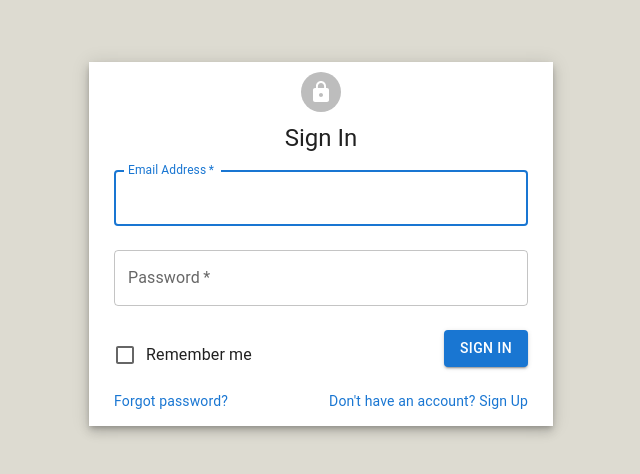
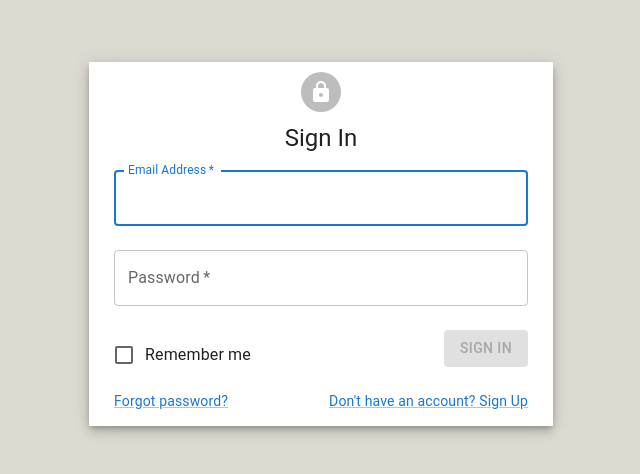
Before and after one commit to NazemMahmud/mern-chat, a React (Create React App) app in the folder client/: page /login in a window 1280 px wide. Shown: the part 156-630 px from the top of the page, without its empty margins (319-959 px from the left). Built offline with nearby package versions, Linux system fonts and the light colour scheme; the HTML template or start-up script is replaced by a standard one.

Commit message:
login page design done

```diff
--- a/client/src/App.js
+++ b/client/src/App.js
@@ -1,7 +1,7 @@
 import React from "react";
 import './App.css';
 import {BrowserRouter, Routes, Route, Navigate} from "react-router-dom";
-import Login from "./pages/Authentication/Login";
+import Login from "./pages/Authentication/Login/Login";
 import Registration from "./pages/Authentication/Registration";
 
 function App() {
--- a/client/src/pages/Authentication/Login.js
+++ b/client/src/pages/Authentication/Login/Login.js
@@ -1,33 +1,15 @@
-import React, {useReducer} from 'react';
-import AuthLayout from "../../layout/AuthLayout";
+import React, {useEffect, useReducer, useState} from 'react';
+import AuthLayout from "../../../layout/AuthLayout";
 import Paper from '@mui/material/Paper';
 import Grid from '@mui/material/Grid';
-import { makeStyles } from '@mui/styles';
 import {Avatar, Button, TextField, FormControlLabel, Checkbox, Link, Typography } from '@mui/material';
 import LockIcon from '@mui/icons-material/Lock';
+import {loginStyles} from "./LoginStyles";
 
 
-const useStyles = makeStyles((theme) => ({
-    paper: {
-        margin: '25px',
-        display: 'flex',
-        flexDirection: 'column',
-        alignItems: 'center',
-    },
-    avatar: {
-        margin: "10px",
-    },
-    form: {
-        width: '100%', // Fix IE 11 issue.
-    },
-    loginSubmit: {
-        marginTop: "2vh !important",
-        float: "right"
-    },
-}));
-
 const Login = () => {
-    const classes = useStyles();
+    const classes = loginStyles();
+    const [isDisabled, setIsDisabled] = useState(true);
     const [formInput, setFormInput] = useReducer(
         (state, newState) => ({ ...state, ...newState }),
         {
@@ -35,12 +17,15 @@ const Login = () => {
                 name: "email",
                 value: "",
                 pattern: /^\w+([.-]?\w+)*@\w+([.-]?\w+)*(\.\w{2,3})+$/,
-                isValid: true,
-                helperText: ""
+                isValid: false,
+                helperText: "",
+                touched: false
             },
             password: {
                 name: "password",
                 value: "",
+                isValid: false,
+                touched: false
             }
         }
     );
@@ -48,23 +33,37 @@ const Login = () => {
     const inputKeys = Object.keys(formInput);
 
     /** ******************* form based action *******************************/
+
+    useEffect(() => {
+        let disable = false
+        console.log(formInput);
+        for(const elem in formInput) {
+            console.log(formInput[elem]);
+            disable = !formInput[elem].isValid;
+            if (disable) {
+                break;
+            }
+        }
+        console.log('disable: ', disable);
+        setIsDisabled(disable);
+    }, [formInput]);
+
     const formValidation = (input, inputIdentifier) => {
         if(inputIdentifier === "email") {
             input.isValid = !!(formInput.email.value.match(formInput.email.pattern));
-            input.helperText = (!input.isValid) ? "Invalid email address": "";
+            input.helperText = (!input.isValid) ? "Invalid email address" : "";
+        }
+        if(inputIdentifier === "password") {
+            input.isValid = !!input.value.length;
         }
 
-        if(!input.value.length){
-            input.isValid = true;
-            input.helperText = "";
-        }
         setFormInput({...formInput, [inputIdentifier]: input});
     };
 
     const handleInput = (event, inputIdentifier) => {
         const input = formInput[inputIdentifier];
         input.value = event.target.value;
-        // setFormInput({...formInput, [inputIdentifier]: input});
+        input.touched = true
         formValidation(input, inputIdentifier);
     };
 
@@ -90,7 +89,7 @@ const Login = () => {
                                 <TextField className={classes.form} variant="outlined" margin="normal" required
                                            defaultValue={formInput.email.value} name={formInput.email.name}
                                            id="email" label="Email Address"  autoComplete="email" autoFocus
-                                           error={!formInput.email.isValid} helperText={formInput.email.helperText}
+                                           error={!formInput.email.isValid && formInput.email.touched} helperText={formInput.email.helperText}
                                            onChange={event => handleInput(event, inputKeys[0])}
 
                                 />
@@ -100,27 +99,27 @@ const Login = () => {
                                            onChange={event => handleInput(event, inputKeys[1])}
                                 />
                                 <Grid container>
-                                    <Grid item xs={6} style={{width: "50%"}}>
-                                        <FormControlLabel style={{paddingTop: "20px", marginLeft: "-10px", float: "left", width: "100%"}}
+                                    <Grid item xs={6} className={classes.rememberMeWrapper}>
+                                        <FormControlLabel className={classes.rememberMe}
                                                           control={<Checkbox value="remember" color="primary" />}
                                                           label="Remember me"/>
                                     </Grid>
                                     <Grid item xs={6}>
-                                        <Button className={classes.loginSubmit}
+                                        <Button className={classes.loginSubmit} disabled={isDisabled}
                                                 type="submit"  variant="contained" color="primary">
                                             Sign In
                                         </Button>
                                     </Grid>
                                 </Grid>
 
-                                <Grid container style={{marginBottom: '15px', marginTop: '15px'}}>
+                                <Grid container className={classes.redirect}>
                                     <Grid item xs={6}>
-                                        <Link href="#" variant="body2" style={{textAlign: "left", display: "block", textDecoration: 'none'}}>
+                                        <Link href="#" variant="body2" className={classes.forgetPassword}>
                                             Forgot password?
                                         </Link>
                                     </Grid>
                                     <Grid item xs={6}>
-                                        <Link href="/signup" variant="body2" style={{textDecoration: 'none', textAlign: "right", display: "block"}}>
+                                        <Link href="/signup" variant="body2" className={classes.signUp}>
                                             {"Don't have an account? Sign Up"}
                                         </Link>
                                     </Grid>
--- /dev/null
+++ b/client/src/pages/Authentication/Login/LoginStyles.js
@@ -0,0 +1,42 @@
+import { makeStyles } from '@mui/styles';
+
+const loginStyles = makeStyles((theme) => ({
+    paper: {
+        margin: '25px',
+        display: 'flex',
+        flexDirection: 'column',
+        alignItems: 'center',
+    },
+    avatar: {
+        margin: "10px",
+    },
+    form: {
+        width: '100%', // Fix IE 11 issue.
+    },
+    loginSubmit: {
+        marginTop: "2vh !important",
+        float: "right"
+    },
+    rememberMeWrapper: {
+        width: '50%'
+    },
+    rememberMe: {
+        paddingTop: "20px",
+        marginLeft: "-10px",
+        float: "left",
+        width: "100%"
+    },
+    redirect: {
+        marginBottom: '15px',
+        marginTop: '15px'
+    },
+    forgetPassword: {
+        textAlign: "left", display: "block", textDecoration: 'none'
+    },
+    signUp: {
+        textDecoration: 'none', textAlign: "right", display: "block"
+    }
+}));
+
+
+export {loginStyles};
```
